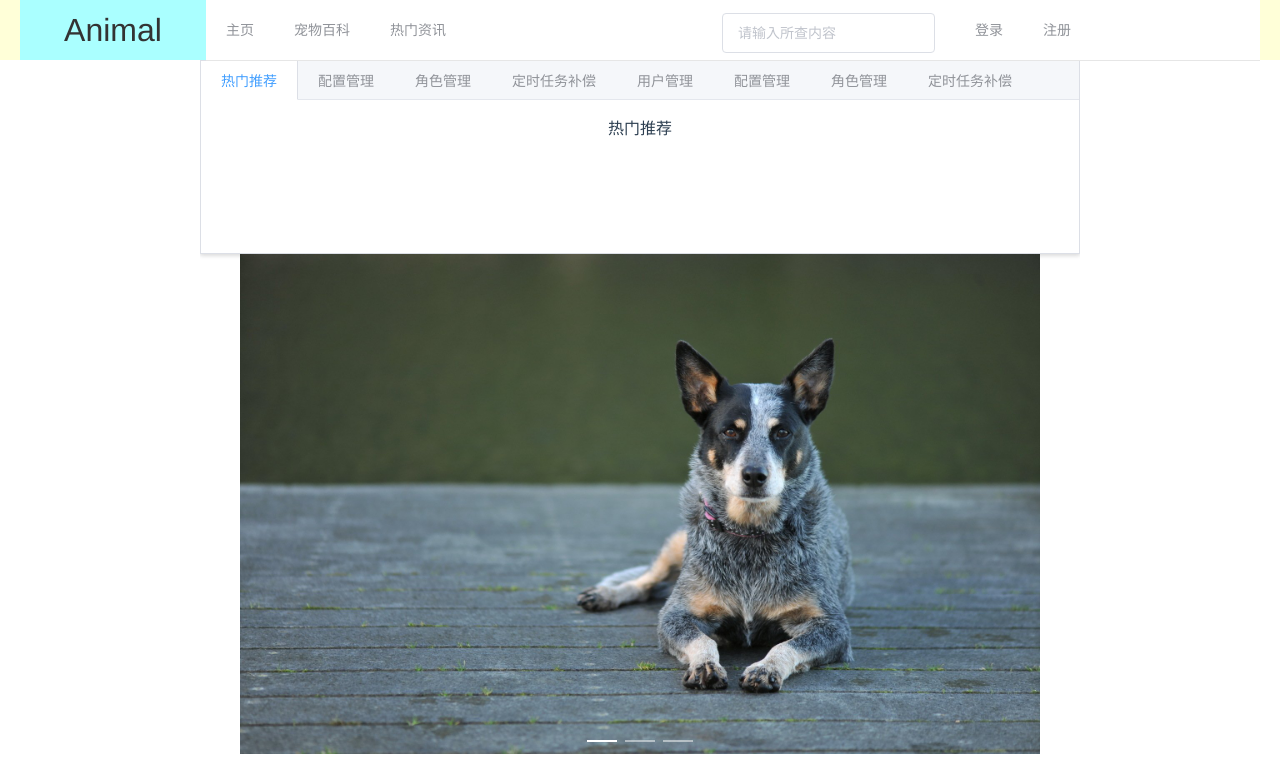
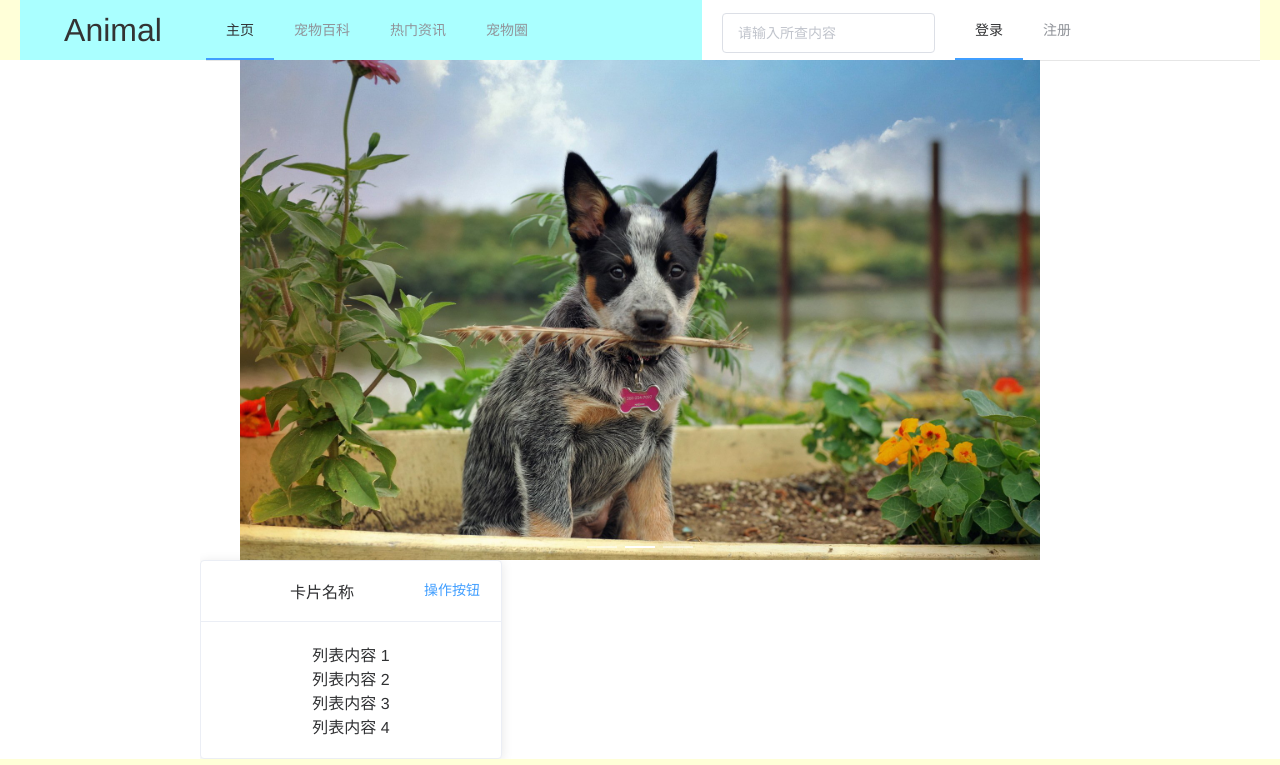
Before and after one commit to JerryKingForZhu/animalview, a Vue app: page /#/ in a window 1280 px wide. Shown: the top 765 px of the page. Built offline with nearby package versions, Linux system fonts and the light colour scheme.

Commit message:
add route details

```diff
--- a/src/App.vue
+++ b/src/App.vue
@@ -6,25 +6,25 @@
 			<h1>Animal</h1>
 		</div>
 		<div class="header-middle">
-			<el-menu :default-active="activeIndex" router="true" class="el-menu-demo" mode="horizontal" @select="handleSelect" >
+			<el-menu :default-active="activeIndex" router class="el-menu-demo" mode="horizontal" @select="handleSelect" background-color="#aaffff" >
 				<el-menu-item index="1" route="/">主页</el-menu-item>
-				<el-menu-item index="2" route="/">宠物百科</el-menu-item>
-				<el-menu-item index="3" route="/">热门资讯</el-menu-item>
-				<el-menu-item index="4" route="/"></el-menu-item>
+				<el-menu-item index="2" route="/animalInfo">宠物百科</el-menu-item>
+				<el-menu-item index="3" route="/about">热门资讯</el-menu-item>
+				<el-menu-item index="4" route="/AnimalMoments">宠物圈</el-menu-item>
 			</el-menu>
 		</div>
 		<div class="header-right">
-			<el-menu :default-active="activeIndex" router="true" class="el-menu-demo" mode="horizontal" @select="handleSelect" >
+			<el-menu :default-active="activeIndex2" router class="el-menu-demo" mode="horizontal" @select="handleSelect" >
 				<el-menu-item  >
 					<el-input v-model="input" placeholder="请输入所查内容"></el-input>
 				</el-menu-item>
-				<el-menu-item index="3" route="/">登录</el-menu-item>
-				<el-menu-item index="4" route="/about">注册</el-menu-item>
+				<el-menu-item index="1" route="/about">登录</el-menu-item>
+				<el-menu-item index="2" route="/">注册</el-menu-item>
 			</el-menu>
 		</div>
 	</el-header>
 	<el-main style="padding: 0;">
-	<RouteTitle></RouteTitle>
+	<!-- <RouteTitle></RouteTitle> -->
 	<router-view/>
 	</el-main>
 	<el-footer>Footer</el-footer>
@@ -33,15 +33,23 @@
 </template>
 
 <script>
-import RouteTitle from '@/components/RouteTitle.vue'
+// import RouteTitle from '@/components/RouteTitle.vue'
 
 export default {
 	components:{
-		RouteTitle
+		// RouteTitle
+	},
+	methods:{
+		handleSelect(key, keyPath) {
+		console.log(key, keyPath);
+		}
 	},
 data() {
 	return {
-  input: ''
+  input: '',
+  activeIndex:'1',
+  activeIndex2:'1',
+
 	}
   }
 }
@@ -110,7 +118,8 @@ body{
 	background-color:#475669;
 	height:100%;
 	width: 45%;
-
-
+}
+.el-menu-demo{
+	margin: 0 auto;
 }
 </style>
--- a/src/components/Marquee.vue
+++ b/src/components/Marquee.vue
@@ -1,5 +1,5 @@
 <template>
-		<el-carousel indicator-position="inside" height="31.25rem"  interval="6000">
+		<el-carousel indicator-position="inside" height="31.25rem"  interval:3000>
 			<el-carousel-item v-for="item in imagebox" :key="item.id">
 				<img :src="item.idView" height="100%" width="100%">
 			</el-carousel-item>
--- a/src/components/RouteTitle.vue
+++ b/src/components/RouteTitle.vue
@@ -1,6 +1,30 @@
 <template>
 		<el-tabs type="border-card">
-			<el-tab-pane label="热门推荐">热门推荐</el-tab-pane>
+			<el-tab-pane label="热门推荐">
+				<el-row >
+					<el-button type="primary">默认按钮</el-button>
+					<el-button type="primary">主要按钮</el-button>
+					<el-button type="primary">成功按钮</el-button>
+					<el-button type="primary">信息按钮</el-button>
+					<el-button type="primary">警告按钮</el-button>
+					<el-button type="primary">危险按钮</el-button>
+					<el-button type="primary">默认按钮</el-button>
+					<el-button type="primary">主要按钮</el-button>
+					<el-button type="primary">成功按钮</el-button>
+				</el-row>
+				<el-divider></el-divider>
+				<el-row >
+					<el-button type="danger">默认按钮</el-button>
+					<el-button type="danger">主要按钮</el-button>
+					<el-button type="danger">成功按钮</el-button>
+					<el-button type="danger">信息按钮</el-button>
+					<el-button type="danger">警告按钮</el-button>
+					<el-button type="danger">危险按钮</el-button>
+					<el-button type="danger">默认按钮</el-button>
+					<el-button type="danger">主要按钮</el-button>
+					<el-button type="danger">成功按钮</el-button>
+				</el-row>
+			</el-tab-pane>
 			<el-tab-pane label="配置管理">配置管理</el-tab-pane>
 			<el-tab-pane label="角色管理">角色管理</el-tab-pane>
 			<el-tab-pane label="定时任务补偿">定时任务补偿</el-tab-pane>
@@ -21,5 +45,6 @@
 	.el-tabs{
 		height: 12rem;
 		margin: 0 auto;
+		width: 62.5rem;
 	}
 </style>
--- a/src/router/index.js
+++ b/src/router/index.js
@@ -17,6 +17,16 @@ const routes = [
     // this generates a separate chunk (about.[hash].js) for this route
     // which is lazy-loaded when the route is visited.
     component: () => import(/* webpackChunkName: "about" */ '../views/AboutView.vue')
+  },
+  {
+	path: '/animalInfo',
+	name: 'animalInfo',
+	component: () => import( '../views/AnimalInfo.vue')
+  },
+  {
+	path: '/AnimalMoments',
+	name: 'AnimalMoments',
+	component: () => import( '../views/AnimalMoments.vue')
   }
 ]
 
--- /dev/null
+++ b/src/views/AnimalInfo.vue
@@ -0,0 +1,9 @@
+<template>
+	<h1>宠物百科</h1>
+</template>
+
+<script>
+</script>
+
+<style>
+</style>
--- /dev/null
+++ b/src/views/AnimalMoments.vue
@@ -0,0 +1,9 @@
+<template>
+	<h1>this is animal moments, lets share our pets togather</h1>
+</template>
+
+<script>
+</script>
+
+<style>
+</style>
--- a/src/views/HomeView.vue
+++ b/src/views/HomeView.vue
@@ -1,7 +1,17 @@
 <template>
   <div class="home">
 	<Marquee/>
-    <img alt="Vue logo" src="../assets/logo.png">
+	<div style="display: flex;" >
+		<el-card class="box-card" >
+		<div slot="header" class="clearfix">
+		<span>卡片名称</span>
+		<el-button style="float: right; padding: 3px 0" type="text">操作按钮</el-button>
+		</div>
+		<div v-for="o in 4" :key="o" class="text item">
+		{{'列表内容 ' + o }}
+		</div>
+	</el-card>
+	</div>
   </div>
 </template>
 
@@ -16,3 +26,9 @@ export default {
   }
 }
 </script>
+
+<style type="text/css">
+	.box-card{
+		width: 300px;
+	}
+</style>
```
